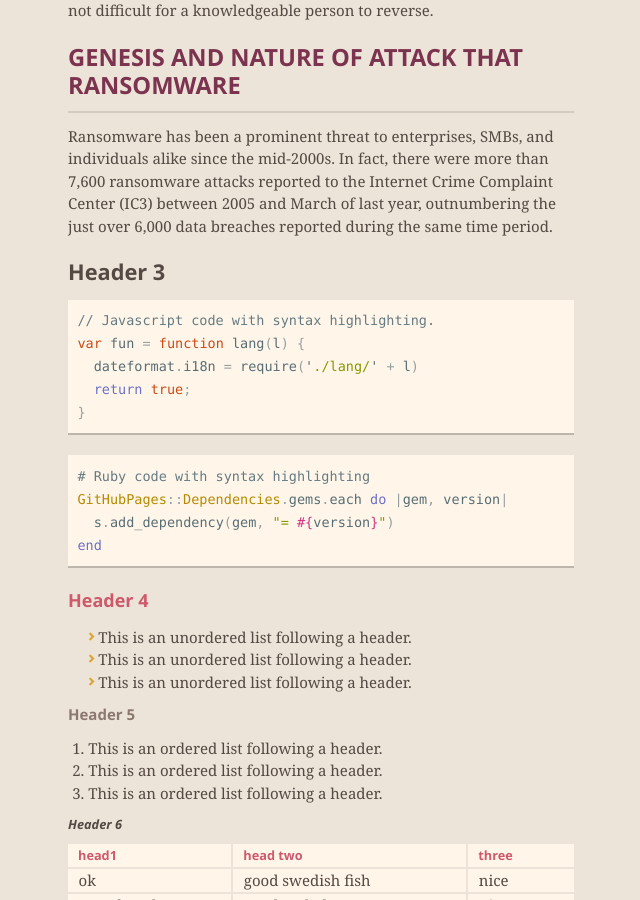
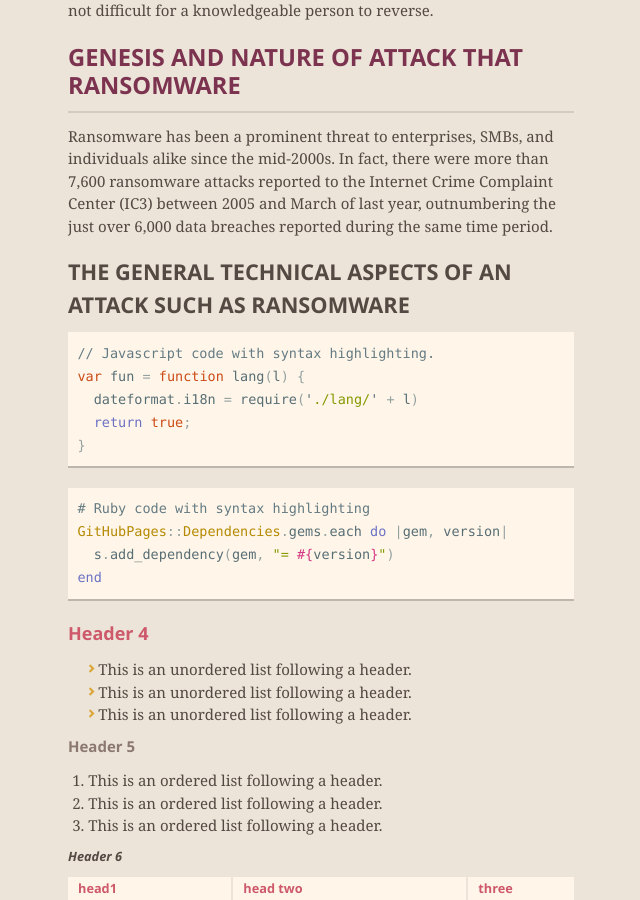
Before and after one commit to nehole/nehole.github.io, a Jekyll site: the page built from index.md, in a window 1280 px wide and 900 px high, scrolled down 403 px. Shown: the whole window, without its empty margins (319-959 px from the left). Built offline with Jekyll 4.4.1, drawn with Linux system fonts in a browser that asks for light colours; nearby versions of some CDN libraries; our own code applies the rules of GitHub Pages for plain Markdown files.

Commit message:
Update index.md

````diff
--- a/index.md
+++ b/index.md
@@ -10,7 +10,7 @@ Ransomware is a type of malicious software that blocks access to the victim's da
 Ransomware has been a prominent threat to enterprises, SMBs, and individuals alike since the mid-2000s. In fact, there were more than 7,600 ransomware attacks reported to the Internet Crime Complaint Center (IC3) between 2005 and March of last year, outnumbering the just over 6,000 data breaches reported during the same time period.
 
 
-### [](#header-3)Header 3
+### [](#header-3)THE GENERAL TECHNICAL ASPECTS OF AN ATTACK SUCH AS RANSOMWARE
 
 ```js
 // Javascript code with syntax highlighting.
````
